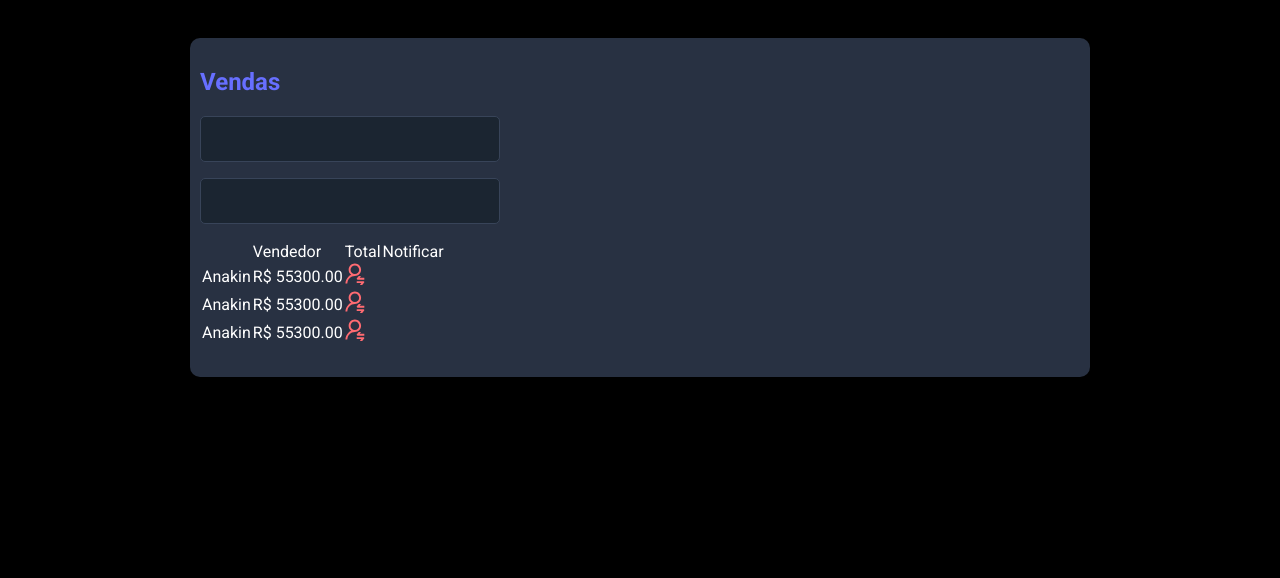
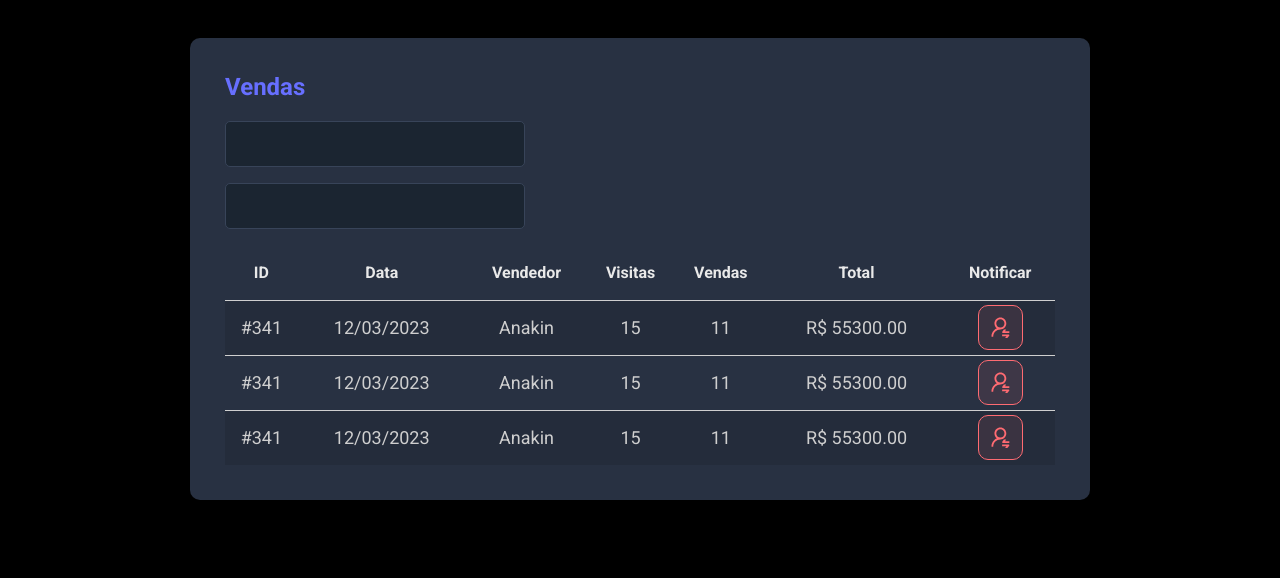
Before and after one commit to Evanicio/ProJeto-DsMeta, a plain HTML site: page index.html in a window 1280 px wide. Shown: the part 222-800 px from the top of the page. Drawn offline with Linux system fonts and the light colour scheme.

Commit message:
Responsividade

```diff
--- a/estilo.css
+++ b/estilo.css
@@ -79,3 +79,78 @@ header a , a:hover , a:visited{
 .dsmeta-logo-container .dsmeta-paragrafo{
      padding-top: 10px;
 }
+.dsmeta-sales-table{
+     width: 100%;
+     border-left-color: 0;
+     border-collapse: collapse;
+}
+.dsmeta-sales-table thead{
+     height: 55px;
+     font-size: 16px;
+     color: #e9e9e9;
+     font-weight: 700;
+}
+.dsmeta-sales-table tbody{
+     font-size: 14px;
+     font-weight: 400;
+     color: #cfcfcf;
+     text-align: center;
+}
+.dsmeta-sales-table tbody tr{
+     height: 74px;
+     border-top: 1px solid ;
+}
+.dsmeta-sales-table tbody tr:hover > td{
+     background-color: #384459;
+}
+
+
+
+.dsmeta-sales-table tbody tr:nth-child(odd){
+     background-color: #242c3b;
+}
+.dsmeta-red-btn-container{
+     display: flex;
+     justify-content: center;
+}
+.dsmeta-red-btn{
+     width: 45px;
+     height: 45px;
+     background: rgba(255, 107, 114, 0.1);
+     border: 1px solid #ff6b72;
+     border-radius: 10px;
+     display: flex;
+     align-items: center;
+     justify-content: center;
+     cursor: pointer;
+
+}
+.dsmeta-red-btn img{
+     width: 19px;
+}
+.show576{
+     display: none;
+}
+.show992{
+     display: none;
+}
+
+@media(min-width:576px){
+     .show576{
+          display: table-cell;
+     }
+     .dsmeta-card{
+          padding: 35px;
+     }
+     .dsmeta-sales-table tbody tr{
+          height: 55px;
+     }
+     .dsmeta-sales-table tbody{
+          font-size: 18px;
+     }
+}
+@media(min-width:992px){
+     .show992{
+          display: table-cell;
+     }
+}
--- a/index.html
+++ b/index.html
@@ -15,7 +15,7 @@
           <div class="dsmeta-logo-container">
                <img src="image 1logo.svg" alt="logo">
                <h1>DSMeta</h1>
-               <p>Desenvolvido por <a href="#">@Evancio-Silva</a></p>
+               <p>Desenvolvido por <a href="https://github.com/Evanicio">Evanicio Silva</a></p>
                <p class="dsmeta-paragrafo">Créditos:Canal DevSuperior</p>
 
           </div>
@@ -36,29 +36,64 @@
                          </div>
 
                          <div>
-                              <table>
+                              <table class="dsmeta-sales-table">
                                    <thead>
-                                        <th>
-                                            <td>Vendedor</td>
-                                            <td>Total</td>
-                                            <td>Notificar</td>
-                                        </th>
+                                        <tr>
+                                             <th class="show992">ID</th>
+                                             <th class="show576">Data</th>
+                                             <th>Vendedor</th>
+                                             <th class="show992">Visitas</th>
+                                             <th class="show992">Vendas</th>
+                                             <th>Total</th>
+                                             <th>Notificar</th>
+                                        </tr>
                                    </thead>
                                    <tbody>
                                         <tr>
+                                             <td class="show992">#341</td>
+                                             <td class="show576">12/03/2023</td>
                                              <td>Anakin</td>
+                                             <td class="show992">15</td>
+                                             <td class="show992">11</td>
                                              <td>R$ 55300.00</td>
-                                             <td><img src="Vector.svg" alt="Icon-notification"></td>
+                                             <td>
+                                                  <div class="dsmeta-red-btn-container">
+                                                       <div class="dsmeta-red-btn">
+                                                            <img src="Vector.svg" alt="Icon-notification">
+                                                       </div>
+                                                  </div>
+                                             </td>
                                         </tr>
                                         <tr>
+                                             <td class="show992">#341</td>
+                                             <td class="show576">12/03/2023</td>
                                              <td>Anakin</td>
+                                             <td class="show992">15</td>
+                                             <td class="show992">11</td>
                                              <td>R$ 55300.00</td>
-                                             <td><img src="Vector.svg" alt="Icon-notification"></td>
+                                             <td>
+                                                  <div class="dsmeta-red-btn-container">
+                                                       <div class="dsmeta-red-btn">
+                                                            <img src="Vector.svg" alt="Icon-notification">
+                                                       </div>
+                                                  </div>
+                                             </td>
                                         </tr>
                                         <tr>
+                                             <td class="show992">#341</td>
+                                             <td class="show576">12/03/2023</td>
                                              <td>Anakin</td>
+                                             <td class="show992">15</td>
+                                             <td class="show992">11</td>
                                              <td>R$ 55300.00</td>
-                                             <td><img src="Vector.svg" alt="Icon-notification"></td>
+
+                                             <td>
+                                                  <div class="dsmeta-red-btn-container">
+                                                       <div class="dsmeta-red-btn">
+                                                            <img src="Vector.svg" alt="Icon-notification">
+                                                       </div>
+                                                  </div>
+                                             </td>
                                         </tr>
                                    </tbody>
                               </table>
```
